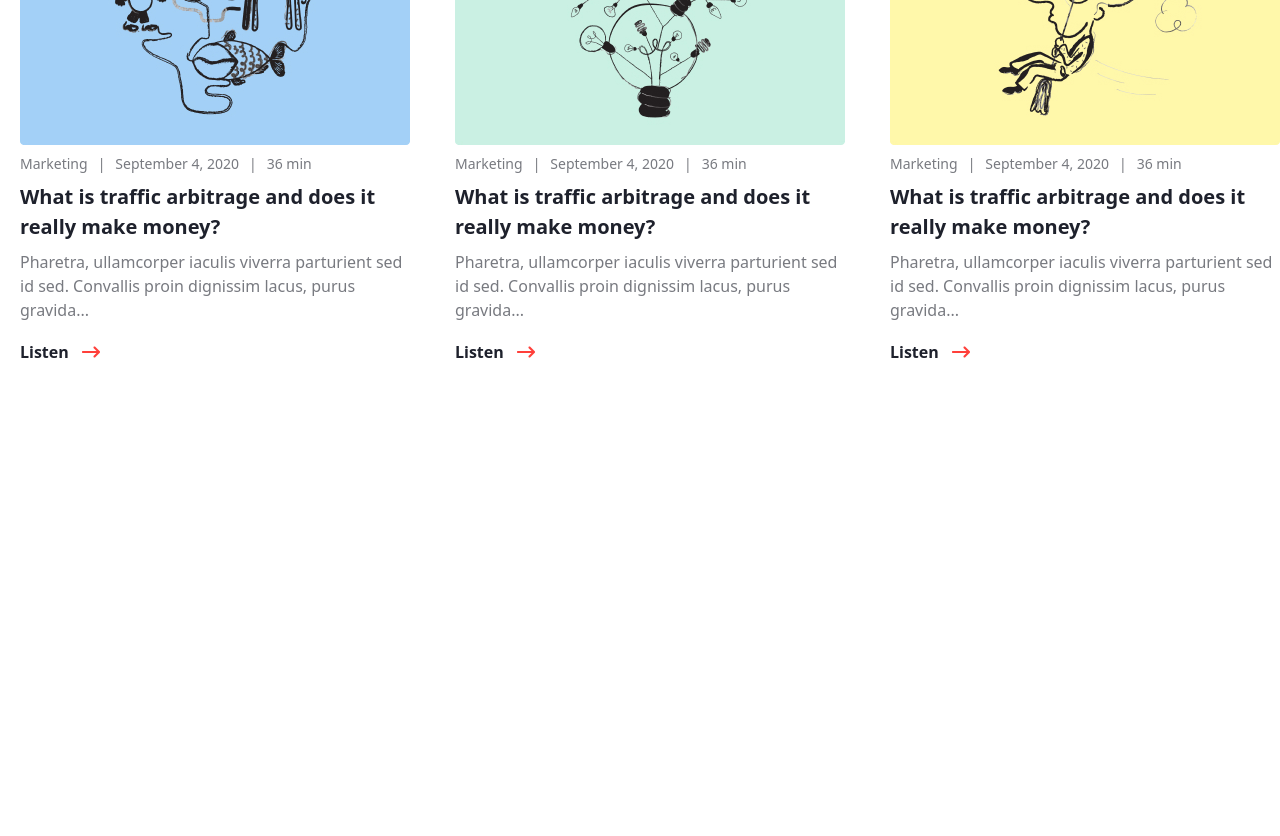
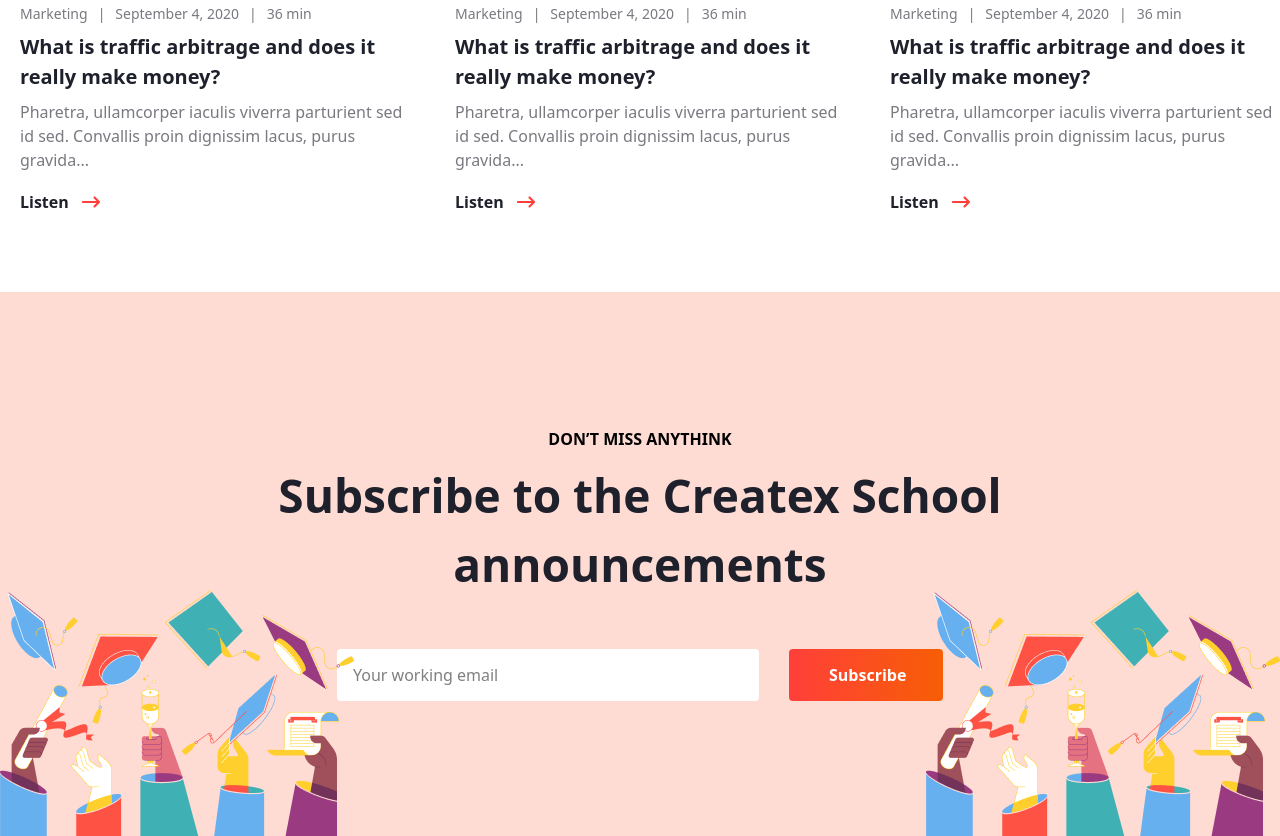
Before and after one commit to JM-2007-07/CreateX, a website: page index.html in a window 1280 px wide. Shown: the part 6549-7385 px from the top of the page. Before the commit the page ends 6913 px from the top, so only its background shows below. Drawn offline with Linux system fonts and the light colour scheme.

Commit message:
9th section/page 1

```diff
--- a/index.html
+++ b/index.html
@@ -276,7 +276,7 @@
             </div>
             <img src="./images/image (27).png" alt="">
         </section>
-        <section class="w-full p-5 flex h-auto lg:h-[830px] justify-center items-center mt-[-50px] bg-[#F4F5F6]">
+        <section class="w-full p-5 flex h-auto lg:h-[830px] justify-center items-center mt-[-200px] bg-[#F4F5F6]">
             <div class="flex flex-col gap-[50px] w-full lg:w-[1300px]">
                 <div class="flex flex-col gap-[10px] text-[#1E212C] text-center lg:text-start w-full">
                     <p class="font-bold">BEST TUTORS ARE ALL HERE</p>
@@ -400,6 +400,21 @@
                 </div>
             </div>
         </section>
+
+        <section class="w-full p-5 flex h-auto lg:h-[544px] justify-center items-center mt-[100px] bg-[#FEDBD3] relative">
+            <div class="flex text-center flex-col gap-[50px] items-center lg:w-[810px]">
+                <div class="flex flex-col gap-[10px] text-center">
+                    <p class="font-bold">DON’T MISS ANYTHINK</p>
+                    <h2 class="text-[46px] lg:text-[46px] font-black text-[#1E212C]">Subscribe to the Createx School announcements</h2>
+                </div>
+                <div class="flex gap-[30px]">
+                    <input type="text" class="w-[422px] h-[52px] px-[16px] border-none rounded-[4px] bg-white" placeholder="Your working email">
+                    <button class="px-[40px] py-[10px] rounded-[4px] text-white font-bold w-[154px] h-[52px]" style="background: linear-gradient(to right, #FF3F3A, #F75E05);">Subscribe</button>
+                </div>
+            </div>
+            <img class="absolute bottom-0 left-0" src="./images/illustration (2).png" alt="">
+            <img class="absolute bottom-0 right-0" src="./images/illustration (2).png" alt="">
+        </section>
     </main>
 </body>
 </html>
```
Also changed, not shown: images/illustration (2).png (added), src/output.css.
